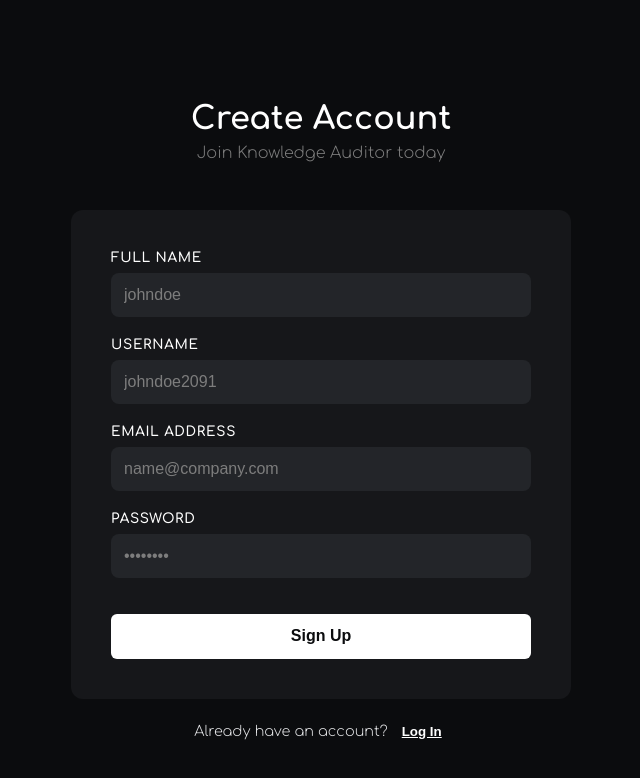
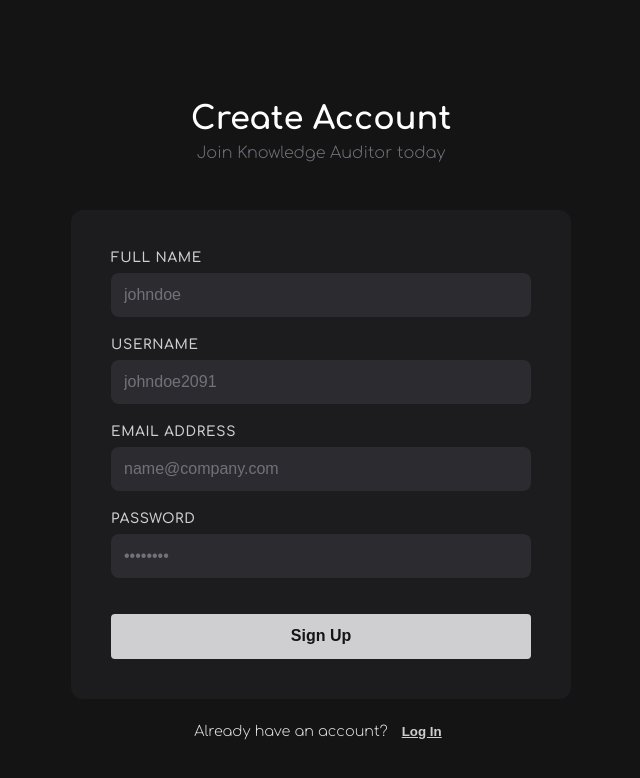
Before and after one commit to Atharv1507/Knowledge-Auditor, a React (Vite) app: page / in a window 1280 px wide. Shown: the top 778 px of the page, without its empty margins (319-959 px from the left). Built offline with nearby package versions, Linux system fonts and the light colour scheme; no server answers.

Commit message:
This adds the svg and new theme

```diff
--- a/src/App.css
+++ b/src/App.css
@@ -1,20 +1,20 @@
 
 :root {
-  --bg: #0B0C0E;           /* Deep Obsidian */
-  --card: #16171A;         /* Surface elevation */
-  --text: #E3E4E6;         /* Chalk White */
-  --primary: #FFFFFF;      /* High-contrast action */
-  --accent: #232529;       /* Secondary UI (inputs/hover) */
-  --border: #2A2C30;       /* Low-profile divider */
-  --shadow: 0 10px 30px rgba(0, 0, 0, 0.5);
-  --btn-radius: 6px;
-  --placeholder: rgb(125, 125, 125);
+  --bg: #141415;           /* Gunmetal Black */
+  --card: #1C1C1F;         /* Dark Tungsten */
+  --text: #E1E1E3;         /* Steel White */
+  --primary: #CFCFD1;      /* Brushed Metal Action */
+  --accent: #2C2C30;       /* Heavy Metal (inputs/hover) */
+  --border: #3F3F46;       /* Zinc Divider */
+  --shadow: 0 8px 24px rgba(0, 0, 0, 0.6);
+  --btn-radius: 4px;
+  --placeholder: #71717A;
 }
 .trash_icon{
   color:var(--primary);
-
   height:25px;
   width:25px;
+  margin-top: 10px;
   align-self: center;
   transition: all 0.2s ease-in-out;
 }
--- a/src/Task.jsx
+++ b/src/Task.jsx
@@ -2,22 +2,23 @@
 import "./Task.css";
 import { supabase } from "./supaBaseClient";
 import TaskModal from "./TaskModal";
+import { AuthWeakPasswordError } from "@supabase/supabase-js";
 
 async function fetchdata(setTasks, setProjs) {
   const { data, error } = await supabase.from("Tasks").select();
   if (error) {
     console.error(error);
   } else {
-    console.log(data)
+    console.log(data);
     setTasks(data);
     setProjs(data);
   }
 }
 
- async function handelDel(id, title) {
+async function handelDel(id, title, setTasks, setProjs) {
   const { data, error } = await supabase
-    .from('Tasks')
-    .select('links')
+    .from("Tasks")
+    .select("links")
     .eq("proj_id", id)
     .single();
 
@@ -26,44 +27,43 @@
     return;
   }
 
-
   let updatedLinks = { ...data.links };
 
   if (updatedLinks && updatedLinks[title]) {
     delete updatedLinks[title];
   }
 
-  const finalValue = Object.keys(updatedLinks).length === 0 ? null : updatedLinks;
+  const finalValue =
+    Object.keys(updatedLinks).length === 0 ? null : updatedLinks;
 
   const { error: updateError } = await supabase
-    .from('Tasks')
+    .from("Tasks")
     .update({ links: finalValue })
     .eq("proj_id", id);
 
   if (updateError) {
     console.error("Delete Error:", updateError);
   } else {
-    window.location.reload()
+    await fetchdata(setTasks, setProjs);
   }
 }
-async function handleLinkDrop(taskId, rawData, existingLinks,setTasks,setProjs) {
+async function handleLinkDrop(taskId,rawData,existingLinks,setTasks,setProjs){
   const { title, url } = JSON.parse(rawData);
 
-  // Merge new link into existing links object
   const updatedLinks = {
     ...(existingLinks || {}),
-    [title]: url
+    [title]: url,
   };
 
   const { error } = await supabase
-    .from('Tasks')
+    .from("Tasks")
     .update({ links: updatedLinks })
     .eq("proj_id", taskId);
 
   if (error) {
     console.error("Error updating links:", error);
   } else {
-    await fetchdata(setTasks,setProjs)
+    await fetchdata(setTasks, setProjs);
   }
 }
 
@@ -71,7 +71,7 @@
   const [tasks, setTasks] = useState([]);
   const [showTaskModal, setTaskModal] = useState(false);
   const [expandId, setExpandId] = useState("");
-  const [IsDrop,setIsDrop]=useState(false)
+
   useEffect(() => {
     fetchdata(setTasks, setProjs);
   }, [showTaskModal]);
@@ -117,7 +117,13 @@
                 e.preventDefault();
                 const data = e.dataTransfer.getData("application/json");
                 if (data) {
-                  handleLinkDrop(task.proj_id, data, task.links,setTasks,setProjs);
+                  handleLinkDrop(
+                    task.proj_id,
+                    data,
+                    task.links,
+                    setTasks,
+                    setProjs,
+                  );
                 }
               }}
               onClick={() => {
@@ -125,7 +131,8 @@
                   ? setExpandId(task.proj_id)
                   : setExpandId("");
               }}
-              style={{border: '2px dashed transparent',
+              style={{
+                border: "2px dashed transparent",
                 backgroundColor:
                   task.proj_id === expandId
                     ? getPriorityColor(task.priority)
@@ -159,17 +166,28 @@
                 <div>
                   <ul className="task-item-links">
                     Relevant Links:
-  { task.links ? Object.entries(task.links).map(([title, url]) => {if(title && url){
+                    {task.links ? (
+                      Object.entries(task.links).map(([title, url]) => {
+                        if (title && url) {
                           return (
                             <li className="existing-bookmark-item" key={url}>
-              <svg xmlns="http://www.w3.org/2000/svg"  fill="currentColor" className="trash_icon"
-                          data-id={task.proj_id} data-title={title} onClick={(e,setList)=>{
-                          handelDel(e.target.dataset.id,e.target.dataset.title,setIsDeleting)
-                         }}>
-                          <path d="M5.5 5.5A.5.5 0 0 1 6 6v6a.5.5 0 0 1-1 0V6a.5.5 0 0 1 .5-.5m2.5 0a.5.5 0 0 1 .5.5v6a.5.5 0 0 1-1 0V6a.5.5 0 0 1 .5-.5m3 .5a.5.5 0 0 0-1 0v6a.5.5 0 0 0 1 0z"/>
-              <path d="M14.5 3a1 1 0 0 1-1 1H13v9a2 2 0 0 1-2 2H5a2 2 0 0 1-2-2V4h-.5a1 1 0 0 1-1-1V2a1 1 0 0 1 1-1H6a1 1 0 0 1 1-1h2a1 1 0 0 1 1 1h3.5a1 1 0 0 1 1 1zM4.118 4 4 4.059V13a1 1 0 0 0 1 1h6a1 1 0 0 0 1-1V4.059L11.882 4zM2.5 3h11V2h-11z"/>
-
-
+                              <svg
+                                xmlns="http://www.w3.org/2000/svg"
+                                fill="currentColor"
+                                className="trash_icon"
+                                data-id={task.proj_id}
+                                data-title={title}
+                                onClick={(e, setList) => {
+                                  handelDel(
+                                    e.target.dataset.id,
+                                    e.target.dataset.title,
+                                    setTasks,
+                                    setProjs,
+                                  );
+                                }}
+                              >
+                                <path d="M5.5 5.5A.5.5 0 0 1 6 6v6a.5.5 0 0 1-1 0V6a.5.5 0 0 1 .5-.5m2.5 0a.5.5 0 0 1 .5.5v6a.5.5 0 0 1-1 0V6a.5.5 0 0 1 .5-.5m3 .5a.5.5 0 0 0-1 0v6a.5.5 0 0 0 1 0z" />
+                                <path d="M14.5 3a1 1 0 0 1-1 1H13v9a2 2 0 0 1-2 2H5a2 2 0 0 1-2-2V4h-.5a1 1 0 0 1-1-1V2a1 1 0 0 1 1-1H6a1 1 0 0 1 1-1h2a1 1 0 0 1 1 1h3.5a1 1 0 0 1 1 1zM4.118 4 4 4.059V13a1 1 0 0 0 1 1h6a1 1 0 0 0 1-1V4.059L11.882 4zM2.5 3h11V2h-11z" />
                               </svg>
                               <a
                                 href={url}
@@ -179,13 +197,12 @@
                                 {title}
                               </a>
                             </li>
-                      )}else{
-                        return(
-                      <p>No links found</p>
-                    )
+                          );
+                        } else {
+                          return <p>No links found</p>;
                         }
                       })
-                    :(
+                    ) : (
                       <p>No links found</p>
                     )}
                   </ul>
```
Also changed, not shown: src/assets/trash.svg (added). Lines whose indentation alone changed are shown as unchanged.
